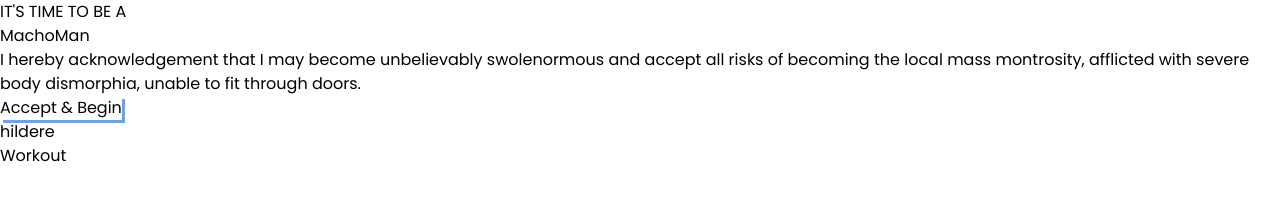
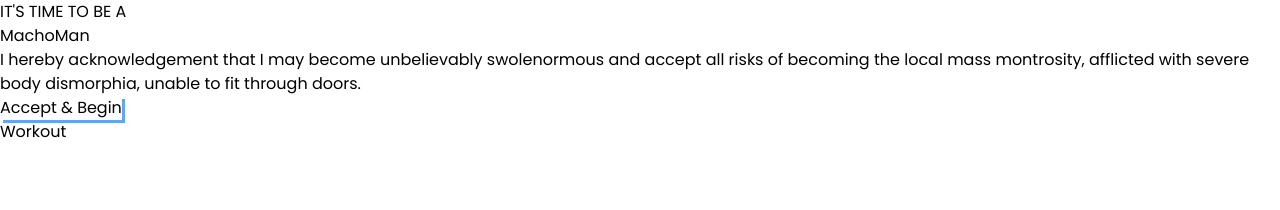
Before and after one commit to EmmanuelOBUjunior/machoman, a React (Vite) app: page / in a window 1280 px wide. Shown: the top 210 px of the page. Built offline with nearby package versions, Linux system fonts and the light colour scheme.

Commit message:
Working on the section wrapper component

```diff
--- a/src/components/SectionWrapper.jsx
+++ b/src/components/SectionWrapper.jsx
@@ -1,7 +1,9 @@
 
 function SectionWrapper({children, title, header}) {
   return (
-    <section>{children}</section>
+    <section className="min-h-screen flex flex-col gap-10">
+        <div className="bg-slate-950 py-10 flex flex-col gap-4 justify-center items-center"></div>
+    </section>
   )
 }
 
```
